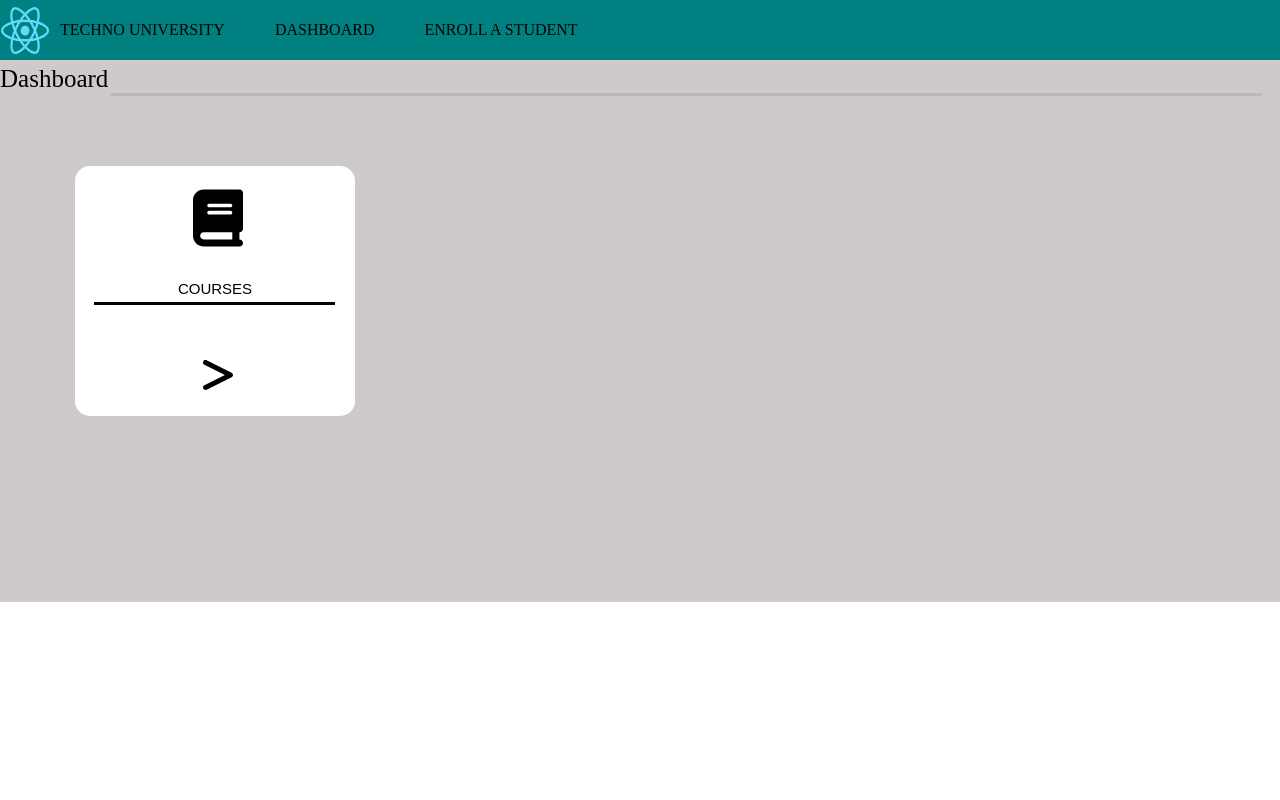
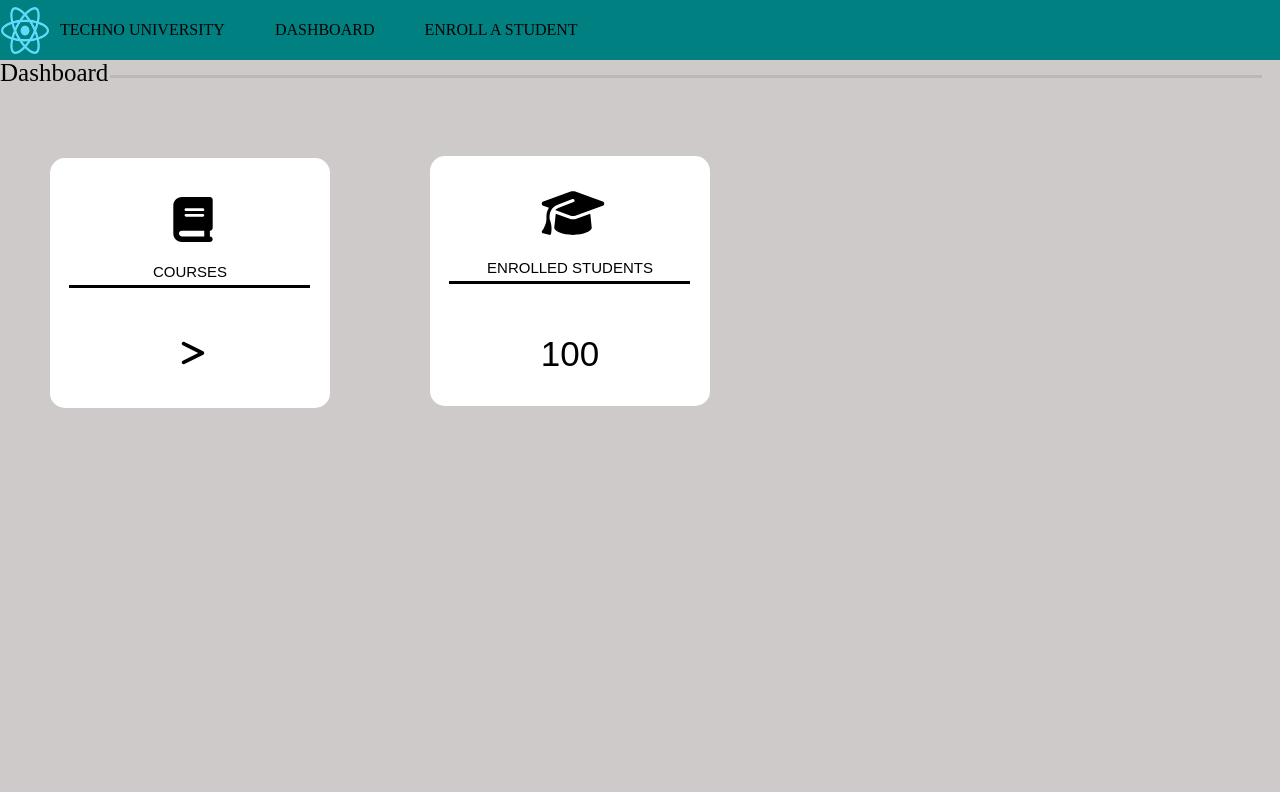
Before and after one commit to Kurt-Zidane/Enrollment-System-Frontend, a React (Create React App) app: page /dashboard in a window 1280 px wide. Built offline with nearby package versions, Linux system fonts and the light colour scheme.

Commit message:
Dashboard changes/ added enrolled students page

```diff
--- a/src/App.js
+++ b/src/App.js
@@ -3,6 +3,7 @@ import Dashboard from "./views/dashboard/Dashboard";
 import EnrollAStudent from "./views/enrollStudent/EnrollAStudent";
 import Login from "./views/login/Login";
 import Courses from "./views/courses/Courses";
+import EnrolledStudents from "./views/enrolledStudents/EnrolledStudents";
 
 
 
@@ -13,6 +14,7 @@ function App() {
       <Route path="/dashboard" element={<Dashboard />} />
       <Route path="/enroll-student" element={<EnrollAStudent />} />
       <Route path="/courses" element={<Courses/>} />
+      <Route path="/enrolledStudents" element={<EnrolledStudents/>} />
     </Routes>
   );
 }
--- a/src/views/dashboard/Dashboard.js
+++ b/src/views/dashboard/Dashboard.js
@@ -1,15 +1,18 @@
 import "./dashboard.css";
 import { useNavigate } from "react-router-dom";
 import { FontAwesomeIcon } from "@fortawesome/react-fontawesome";
-import { faBook, faGreaterThan } from "@fortawesome/free-solid-svg-icons";
+import { faBook, faGraduationCap, faGreaterThan } from "@fortawesome/free-solid-svg-icons";
 import images from './images/logo192.png';
-import React, { useState } from "react";
+
 
 const Dashboard = () => {
     const navigate = useNavigate();
 
     const courses = () => {
         navigate("/courses");
+    }
+    const enrolledStudents = () => {
+            navigate("/enrolledStudents");
     }
     return (
         <div className="main-dash-container">
@@ -19,16 +22,25 @@ const Dashboard = () => {
                 <div className="label-dash">DASHBOARD</div>
                 <div className="label-enrollastudent">ENROLL A STUDENT</div>
             </div>
+            <div>
                 <div className="dash-label">Dashboard</div>
                 <div className="horizontal_line"></div>
+            </div>
+            <div>
                 <div>
                     <button className="courses-btn" onClick={() => courses()}>
                         <div><FontAwesomeIcon icon={faBook} className="course-icon" /></div>
                         COURSES<div class="horizontal-line"></div>
                         <div><FontAwesomeIcon icon={faGreaterThan} className="proceed-icon" /></div>
-
+                    </button>
+                    <button className="enrolled-students-btn" onClick={() => enrolledStudents()}>
+                        <div><FontAwesomeIcon icon={faGraduationCap} className="enrolled-stud-icon" /></div>
+                        ENROLLED STUDENTS<div class="horizontal-line-en"></div>
+                        <div className="number-of-students">100</div>
                     </button>
                 </div>
+            </div>
+
         </div>
     )
 
--- a/src/views/dashboard/dashboard.css
+++ b/src/views/dashboard/dashboard.css
@@ -1,6 +1,6 @@
 .main-dash-container{
-  padding-bottom: 186px;
-  background:#cfcaca;
+  padding-bottom: 30%;
+  background-color:#cfcaca;
 }
 .dash-header {
   text-indent: 10px;
@@ -21,8 +21,17 @@
     background: #ffffff;
     border-radius: 15px;
     border-style: hidden;
-    margin-top: 70px;
-    margin-left: 75px;
+    margin-top: 80px;
+    margin-left: 50px;
+    width: 280px;
+    height: 250px;
+  }
+  .enrolled-students-btn{
+    font-size: 15px;
+    background: #ffffff;
+    border-radius: 15px;
+    border-style: hidden;
+    margin-left: 100px;
     width: 280px;
     height: 250px;
   }
@@ -41,19 +50,37 @@
     height: 3px;
     background-color: #bdb8b8;
   }
+  .horizontal-line-en{
+    text-align: center;
+    background-color: black;
+    width: 90%;
+    height: 3px;
+    margin-top: 5px;
+    margin-left: 13px;
+    margin-bottom: 50px;
+  }
   .dash-label{
-    margin-top: 5px;
+    line-height: 5px;
+    margin-top: 10px;
     font-size: 25px;
   }
   .course-icon{
-    width: 50px;
-    height: 80px;
+    width: 70px;
+    height: 45px;
+    margin-left: 5px;
+    margin-bottom: 20px;
+  }
+  .enrolled-stud-icon{
+    width: 70px;
+    height: 50px;
     margin-left: 5px;
     margin-bottom: 20px;
   }
   .proceed-icon{
-    width: 50px;
-    height: 40px;
+    width: 30px;
+    height: 30px;
     margin-left: 5px;
-    margin-bottom: 8px;
   }
+  .number-of-students{
+    font-size: 35px;
+  }
--- /dev/null
+++ b/src/views/enrolledStudents/EnrolledStudents.js
@@ -0,0 +1,5 @@
+const EnrolledStudents = () => {
+    return <> LIST </>
+}
+
+export default EnrolledStudents;
```
Lines whose indentation alone changed are shown as unchanged.
